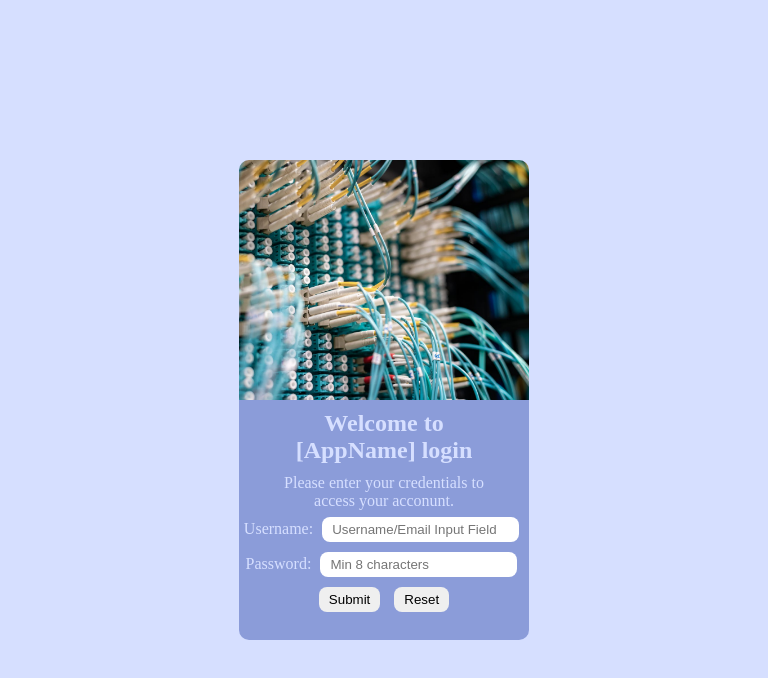
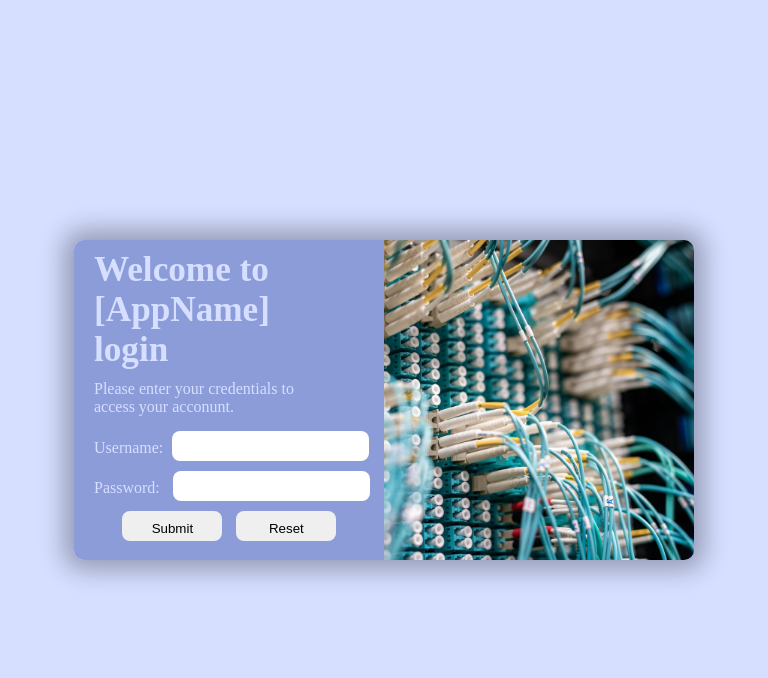
Before and after one commit to code-2go/project-login, a plain HTML site: page index.html in a window 768 px wide. Drawn offline with Linux system fonts and the light colour scheme.

Commit message:
Added media-query
Layout for medium screen has been improvement

```diff
--- a/design/mobilefirst.css
+++ b/design/mobilefirst.css
@@ -26,6 +26,8 @@ section{
     left: 50%;
     transform: translate(-50%,-50%);
     border-radius: 10px;
+    box-shadow: 0px 0px 25px 10px #0f132354;
+
 }
 #image{
     position: absolute;
@@ -56,8 +58,21 @@ h1, p{
     border-radius: 8px;
     border: none;
 }
+.login input:focus{
+    background-color: var(--color05);
+    color: var(--color04) ;
+}
+#send:hover, #cancel:hover{
+    background-color: var(--color02);
+    color: white;
+}
 fieldset{
     padding-top: 2px;
     border: none;
     text-align: center;
 }
+::-webkit-input-placeholder{
+    font-size: 0.9em;
+    text-align: center;
+    color: white;
+}
--- a/design/queries.css
+++ b/design/queries.css
@@ -0,0 +1,50 @@
+@charset "UTF-8";
+
+@media screen and (min-width: 620px) and (max-width: 1200px) {
+    main{
+        max-width: 620px;
+    }
+    section{
+        min-width: 620px;
+        height: 320px;
+    }
+    #image{
+        z-index: 2;
+        width: 310px;
+        height: 320px;
+        left: 50%;
+        border-radius: 0 10px 10px 0;
+    }
+    .login{
+        height: 320px;
+        border-radius: 10px;
+    }
+    h1{
+        font-size: 2.2em;
+    }
+    h1,p{
+        text-align: left;
+        margin: 0;
+        padding: 10px 20px 0px 20px;
+    }
+    fieldset{
+        max-width: 310px;
+        text-align: left;
+        padding: 10px 20px 0px 20px;
+    }
+    .login input{
+        padding-top: 10px;
+    }
+    #key{
+        margin-left: 9px;
+    }
+    .button{
+        margin: auto;
+        max-width: 310px;
+        position: absolute;
+        left: 7%;
+    }
+    #send, #cancel{
+        width: 100px;
+    }
+}
--- a/index.html
+++ b/index.html
@@ -15,8 +15,10 @@
 
             </div>
             <div class="login">
-                <h1>Welcome to [AppName] login</h1>
-                <p>Please enter your credentials to access your acconunt. </p>
+                <div id="head">
+                    <h1>Welcome to [AppName] login</h1>
+                    <p>Please enter your credentials to access your acconunt. </p>
+                </div>
                 <fieldset>
                     <form action="backend.php" method="post" autocomplete="on">
                         <div>
@@ -27,9 +29,9 @@
                             <label for="key">Password:</label>
                             <input type="Password" name="key" id="key" placeholder="Min 8 characters" minlength="8" required>
                         </div>
-                        <div id="buttom">
-                            <input type="submit">
-                            <input type="reset">
+                        <div class="button">
+                            <input id="send" type="submit">
+                            <input id="cancel" type="reset">
                         </div>
                 </fieldset>
 
```
